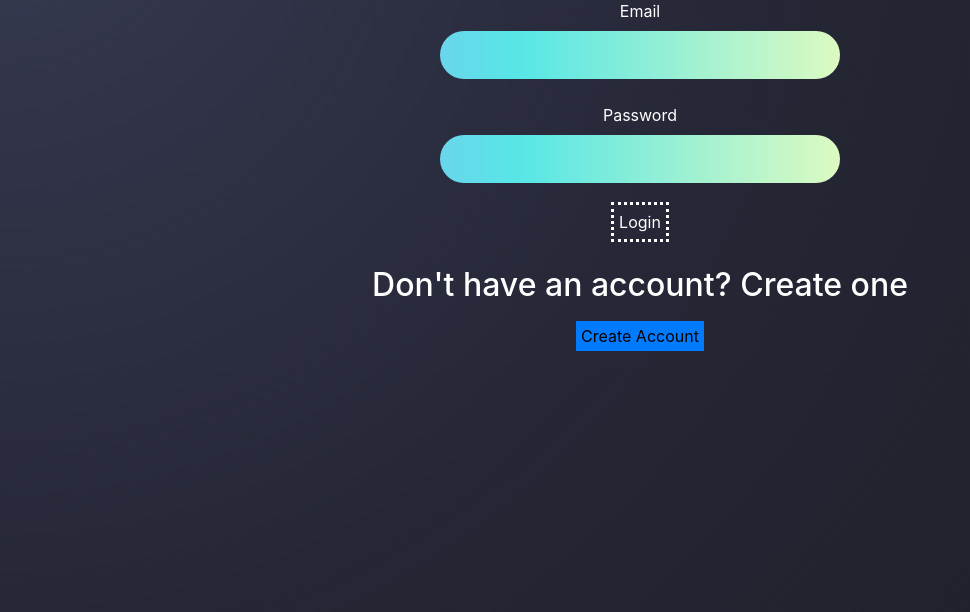
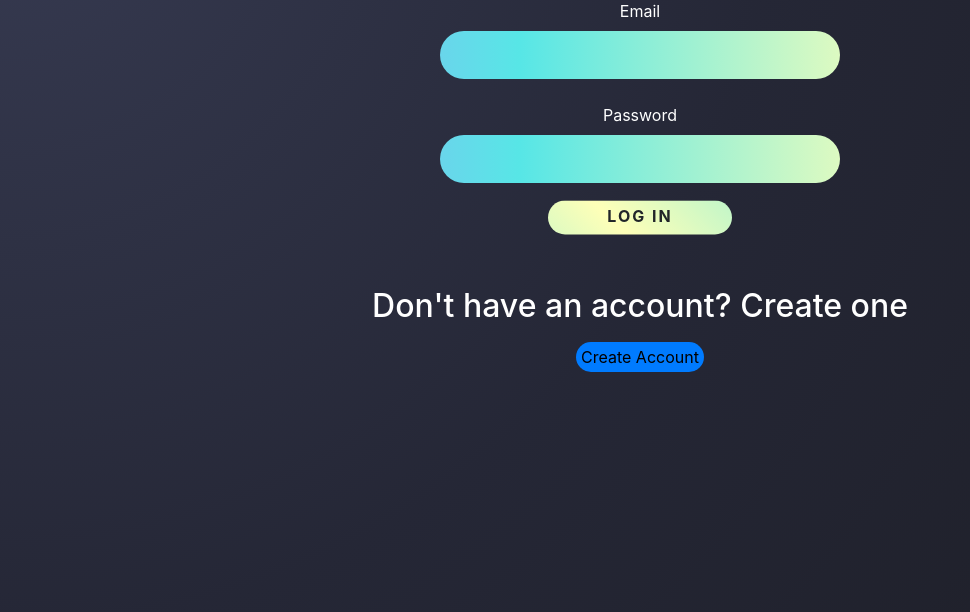
Before and after one commit to TheGr8H0b0/CentrosProject, a PHP site: page /login.html in a window 1280 px wide. Shown: the part 139-751 px from the top of the page, without its empty margins (0-970 px from the left). Run offline with PHP 8.4, Linux system fonts and the light colour scheme; some libraries are stand-ins or nearby versions.

Commit message:
make all the buttons look the same

```diff
--- a/login.css
+++ b/login.css
@@ -77,14 +77,63 @@ input{
     font-size: 1.2rem;
 }
 
-.form-input{
-    color: #FFF;
-    border: #FFF;
-    border: dotted;
-    padding: 5px;
-}
+
 .center-button a{
     color: #FFF !important;
     background: #007bff;
     padding: 5px;
+    border-radius: 100px;
 }
+
+.button-container {
+    margin-top: 25px;
+    position: relative;
+    top: 50%;
+    left: 50%;
+    -webkit-transform: translate(-50%, -50%);
+    transform: translate(-50%, -50%);
+}
+
+.btn {
+    width: 186px;
+    position: relative;
+    font-weight: bold !important;
+    overflow: hidden;
+    text-decoration: none;
+    text-transform: uppercase;
+    letter-spacing: 2px;
+    color: white;
+    font-size: 14px;
+    text-align: center;
+    border-radius: 9999em !important;
+    padding:0px !important;
+}
+.btn:after {
+    position: absolute;
+    content: '';
+    display: inline-block;
+    background: #3bade3;
+    background: linear-gradient(45deg, #B294FF, #57E6E6, #FEFFB8, #57E6E6, #B294FF, #57E6E6);
+    background-size: 500% auto;
+    animation: gradient 3s cubic-bezier(0.02, 0.67, 1, 0.19) infinite;
+    height: 50px;
+    width: 372px;
+    z-index: -1;
+    -webkit-transform: translateX(-280px);
+    transform: translateX(-280px);
+    transition: -webkit-transform 400ms ease-in;
+    transition: transform 400ms ease-in;
+    transition: transform 400ms ease-in, -webkit-transform 400ms ease-in;
+}
+.btn:hover:after {
+    -webkit-transform: translateX(-200px);
+    transform: translateX(-200px);
+    animation: unset;
+    background-size: unset;
+}
+
+#btn-span {
+    margin-top: 4px;
+    height: 30px;
+    display: inline-block;
+}
--- a/login.html
+++ b/login.html
@@ -56,7 +56,10 @@
         <div class="password-input">
             <input type="password" name="login-pass">
         </div>
-        <button class="form-input" id="login-btn" type="button" name="login-btn">Login</button>
+        <div class = "button-container">
+          <button class="form-input btn" id="login-btn" type="button" name="login-btn"><span id="btn-span">Log in</span></button>
+        </div>
+
       </form>
     </div>
 
--- a/signup.html
+++ b/signup.html
@@ -60,7 +60,9 @@
         <div class="password-input">
             <input type="password" name="c-pass" id="c-password">
         </div>
-        <button class="form-input" id="signup-btn" type="button" name="signup-btn">Create Account</button>
+        <div class = "button-container">
+          <button class="form-input btn" id="signup-btn" type="button" name="signup-btn"><span id="btn-span">Create Account</span></button>
+        </div>
       </form>
     </div>
 
@@ -69,7 +71,7 @@
     <h2 class="sub-header">Have an account? Log in here</h2>
 
     <div class="center-button">
-      <a href="login.html"><button type="button">Go to login</button></a>
+      <a href="login.html"><button type="button" id="login-btn">Go to login</button></a>
     </div>
   <script src="signup.js"></script>
   <script src="http://code.jquery.com/jquery-3.1.0.min.js"   integrity="sha256-cCueBR6CsyA4/9szpPfrX3s49M9vUU5BgtiJj06wt/s="   crossorigin="anonymous"></script>
```
Also changed, not shown: signup.css (+58 -0 lines).
